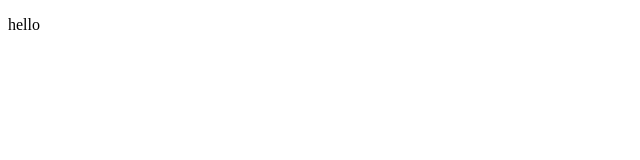
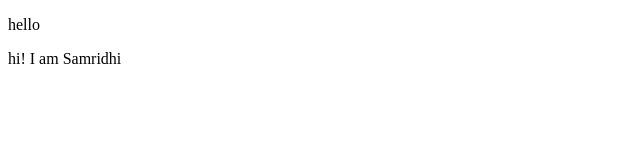
Before and after one commit to samridhi4282/LocalRepository, a plain HTML site: page index.html in a window 1280 px wide. Shown: the whole page, without its empty margins (0-640 px from the left). Drawn offline with Linux system fonts and the light colour scheme.

Commit message:
Add new feature

```diff
--- a/index.html
+++ b/index.html
@@ -7,5 +7,6 @@
 </head>
 <body>
     <p> hello </p>
+    <p1> hi! I am Samridhi</p1>
 </body>
 </html>
```
